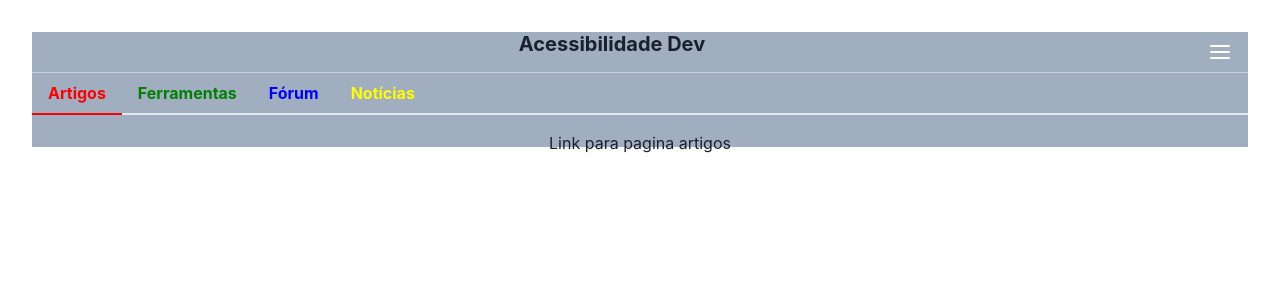
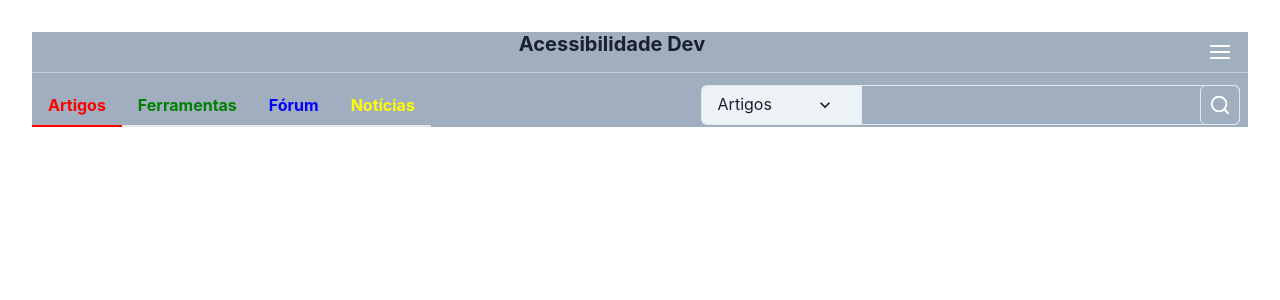
Before and after one commit to mdaniliauskas/acessibilidade-dev-front-end, a React (Vite) app: page / in a window 1280 px wide. Shown: the top 300 px of the page. Built offline with nearby package versions, Linux system fonts and the light colour scheme; no server answers.

Commit message:
feat(Navbar):cria elemento de barra de busca

```diff
--- a/src/components/Navbar/index.jsx
+++ b/src/components/Navbar/index.jsx
@@ -1,24 +1,38 @@
-import React from 'react'
+import React, {useState} from 'react'
 
 import MenuSideBar from '../MenuSideBar/'
 
+import { Search } from "react-feather";
+
+
 import {
   Box,
+  Button,
   Divider,
   Flex,
   Heading,
+  InputGroup,
+  Input,
+  InputLeftAddon,
+  InputRightElement,
+  Select,
   Spacer,
   Tab,
   Tabs,
   TabList,
-  TabPanel,
-  TabPanels
 
 } from '@chakra-ui/react'
 
 const index = () => {
+
+  const [searchTerm, setSearchTerm] = useState("");
+
+  const handleSearchTerm = () => {
+    console.log();
+  }
+
   return (
-    <Box h='115' w='100%' bg='gray.400' >
+    <Box  w='100%' bg='gray.400' >
       <Flex justify="center">
         <Spacer/>
         <Heading as='h4' size='md'>
@@ -28,28 +42,35 @@ const index = () => {
         <MenuSideBar/>
       </Flex>
       <Divider orientation='horizontal'/>
-        <Tabs>
+      <Flex pt={3} pr={2}>
+        <Tabs flex={1}>
             <TabList>
               <Tab color='red' fontWeight='bold'>Artigos</Tab>
               <Tab color='green' fontWeight='bold'>Ferramentas</Tab>
               <Tab color='blue' fontWeight='bold'>Fórum</Tab>
               <Tab color='yellow' fontWeight='bold'>Notícias</Tab>
             </TabList>
-              <TabPanels>
-                <TabPanel>
-                  <p>Link para pagina artigos</p>
-                </TabPanel>
-                <TabPanel>
-                  <p>Link para pagina ferramentas</p>
-                </TabPanel>
-                <TabPanel>
-                  <p>Link para pagina fórum</p>
-                </TabPanel>
-                <TabPanel>
-                  <p>Link para pagina notícias</p>
-                </TabPanel>
-              </TabPanels>
         </Tabs>
+        <Spacer />
+        <Box flex={2}>
+          <InputGroup>
+            <InputLeftAddon>
+            <Select  variant='flushed'>
+              <option value='Artigos'>Artigos</option>
+              <option value='Ferramentas'>Ferramentas</option>
+              <option value='Fórum'>Fórum</option>
+              <option value='Notícias'>Notícias</option>
+            </Select>
+          </InputLeftAddon>
+          <Input type='text' name='searchTerm' value={searchTerm} onChange={(e) => setSearchTerm(e.target.value)}/>
+          <InputRightElement>
+            <Button variant='outline' p={2}>
+              <Search color='#fff' size={48}/>
+            </Button>
+          </InputRightElement>
+          </InputGroup>
+        </Box>
+      </Flex>
     </Box>
   )
 }
```
Lines whose indentation alone changed are shown as unchanged.
